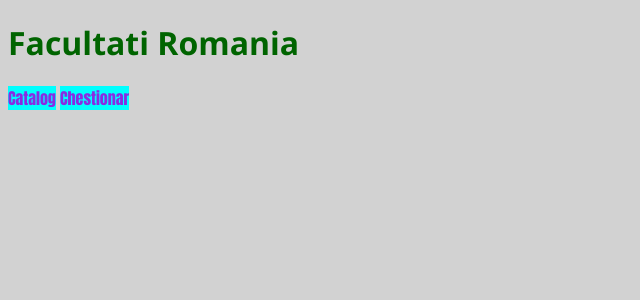
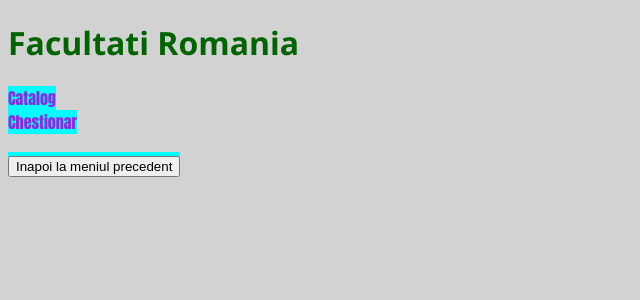
Before and after one commit to iulian5dumitrescu/test-website, a Django app: page /universities/facultatiromania/ in a window 1280 px wide. Shown: the top 300 px of the page, without its empty margins (0-640 px from the left). Run offline with Django 5.2, Linux system fonts and the light colour scheme.

Commit message:
Added buttons

```diff
--- a/universities/templates/universities/bibliografie.html
+++ b/universities/templates/universities/bibliografie.html
@@ -8,5 +8,9 @@
         <p>Dumitrescu Iulian</p>
         <p>Lixandru Sara</p>
         <p>Sofia Tudose</p>
+        <br>
+        <a href="{% url 'ecranprincipal' %}">
+            <button>Inapoi la meniul precedent</button>
+        </a>
     </body>
 </html>
--- a/universities/templates/universities/cv.de.succes.html
+++ b/universities/templates/universities/cv.de.succes.html
@@ -5,6 +5,9 @@
     </head>
     <body>
         <p>Under construction</p>
+        <a href="{% url 'ecranprincipal' %}">
+            <button>Inapoi la meniul precedent</button>
+        </a>
 
     </body>
 </html>
--- a/universities/templates/universities/facultati.romania.html
+++ b/universities/templates/universities/facultati.romania.html
@@ -21,6 +21,12 @@
     <body>
         <h1>Facultati Romania</h1>
         <a href="{% url 'catalogfacultati' %}">Catalog</a>
+        <br>
         <a href="{% url 'chestionar' %}">Chestionar</a>
+        <br>
+        <br>
+        <a href="{% url 'ecranprincipal' %}">
+            <button>Inapoi la meniul precedent</button>
+        </a>
     </body>
 </html>
```
